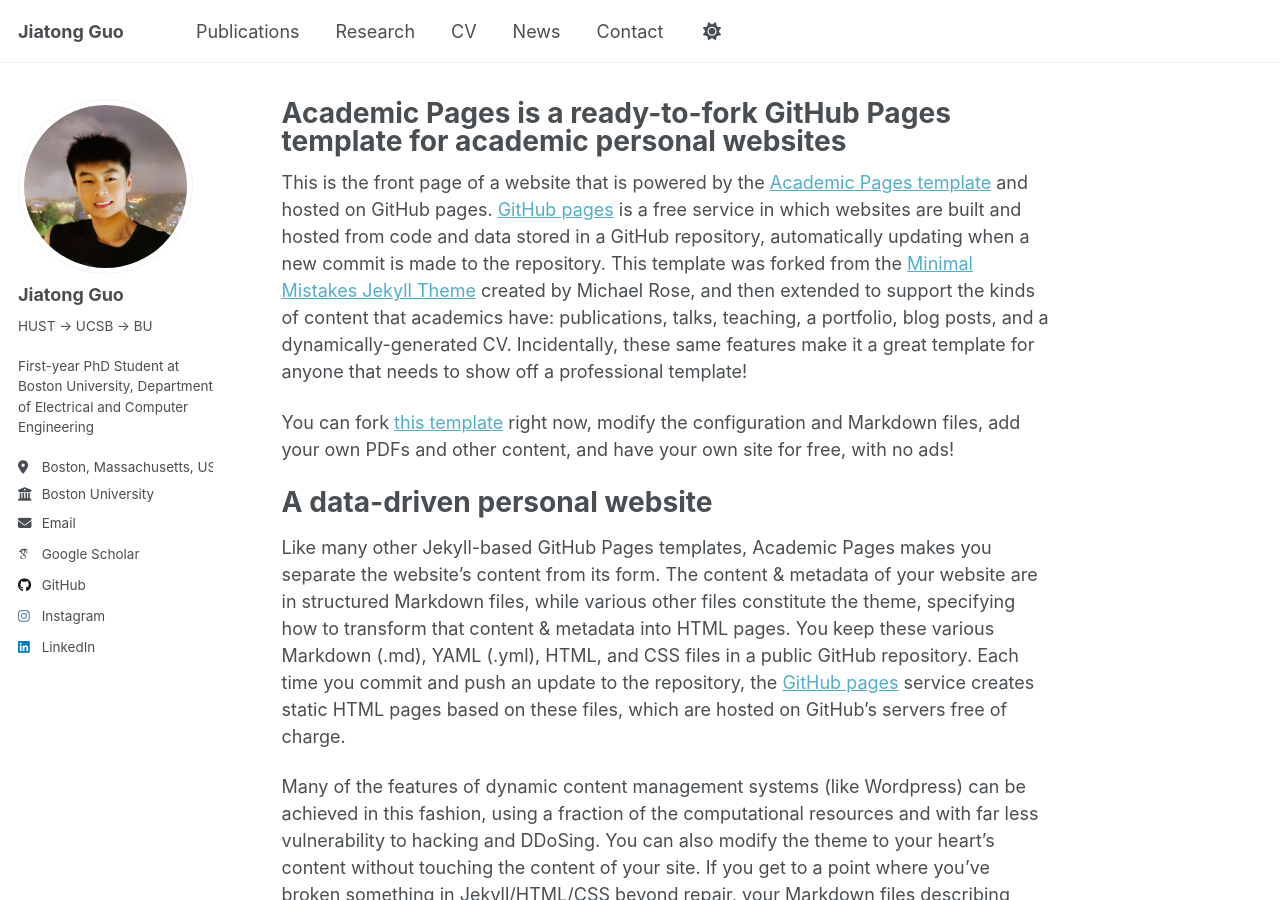
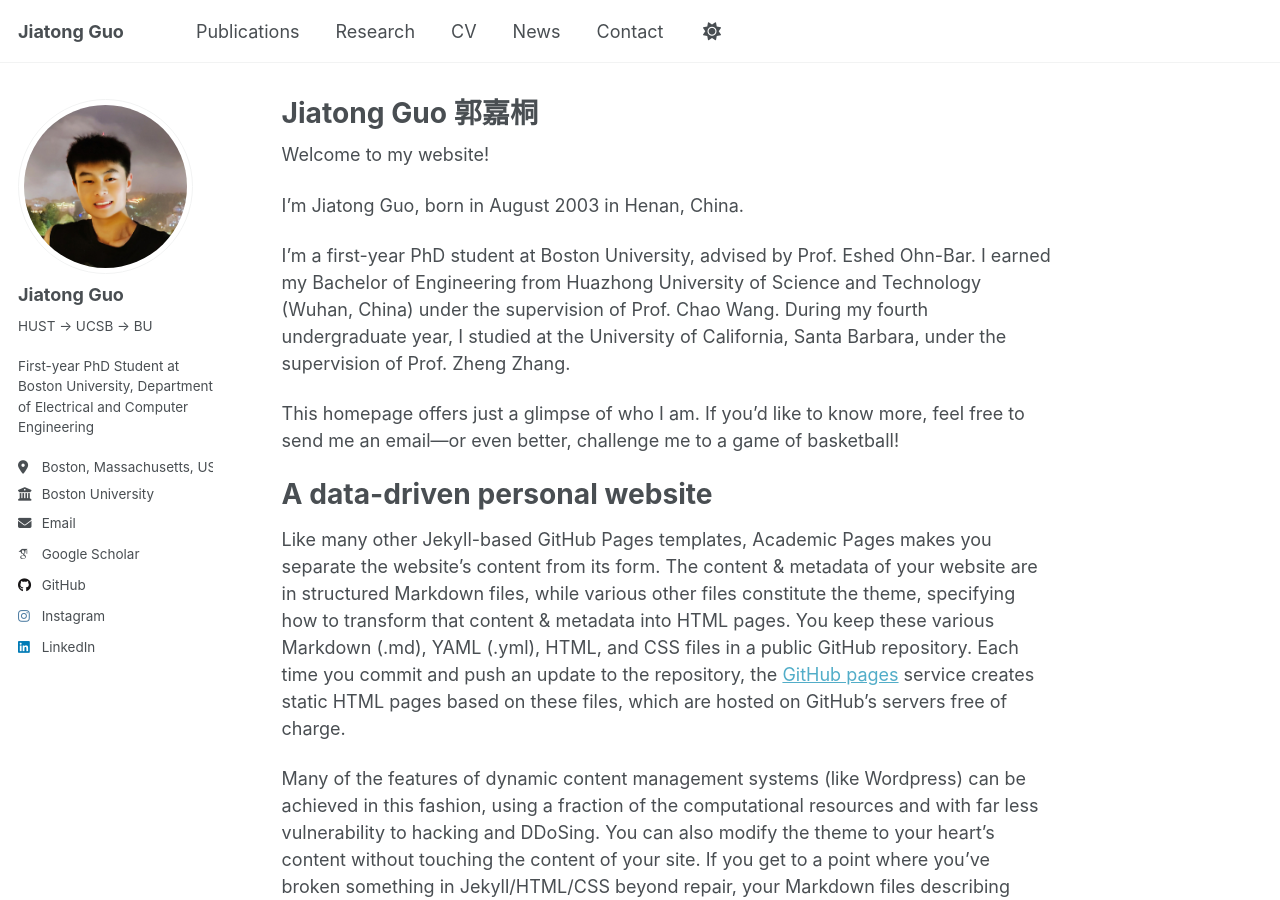
Before and after one commit to guojiatong/guojiatong.github.io, a Jekyll site: the page built from _pages/about.md, in a window 1280 px wide and 900 px high. Built offline with Jekyll 4.4.1, drawn with Linux system fonts in a browser that asks for light colours; some web fonts are replaced; a script that is not in the unit is left out.

Commit message:
Update about.md

```diff
--- a/_pages/about.md
+++ b/_pages/about.md
@@ -1,15 +1,19 @@
 ---
 permalink: /
-title: "Academic Pages is a ready-to-fork GitHub Pages template for academic personal websites"
+title: "Jiatong Guo 郭嘉桐"
 author_profile: true
 redirect_from:
   - /about/
   - /about.html
 ---
 
-This is the front page of a website that is powered by the [Academic Pages template](https://github.com/academicpages/academicpages.github.io) and hosted on GitHub pages. [GitHub pages](https://pages.github.com) is a free service in which websites are built and hosted from code and data stored in a GitHub repository, automatically updating when a new commit is made to the repository. This template was forked from the [Minimal Mistakes Jekyll Theme](https://mmistakes.github.io/minimal-mistakes/) created by Michael Rose, and then extended to support the kinds of content that academics have: publications, talks, teaching, a portfolio, blog posts, and a dynamically-generated CV. Incidentally, these same features make it a great template for anyone that needs to show off a professional template!
+Welcome to my website!
 
- You can fork [this template](https://github.com/academicpages/academicpages.github.io) right now, modify the configuration and Markdown files, add your own PDFs and other content, and have your own site for free, with no ads!
+I’m Jiatong Guo, born in August 2003 in Henan, China.
+
+I’m a first-year PhD student at Boston University, advised by Prof. Eshed Ohn-Bar. I earned my Bachelor of Engineering from Huazhong University of Science and Technology (Wuhan, China) under the supervision of Prof. Chao Wang. During my fourth undergraduate year, I studied at the University of California, Santa Barbara, under the supervision of Prof. Zheng Zhang.
+
+This homepage offers just a glimpse of who I am. If you’d like to know more, feel free to send me an email—or even better, challenge me to a game of basketball!
 
 A data-driven personal website
 ======
```
